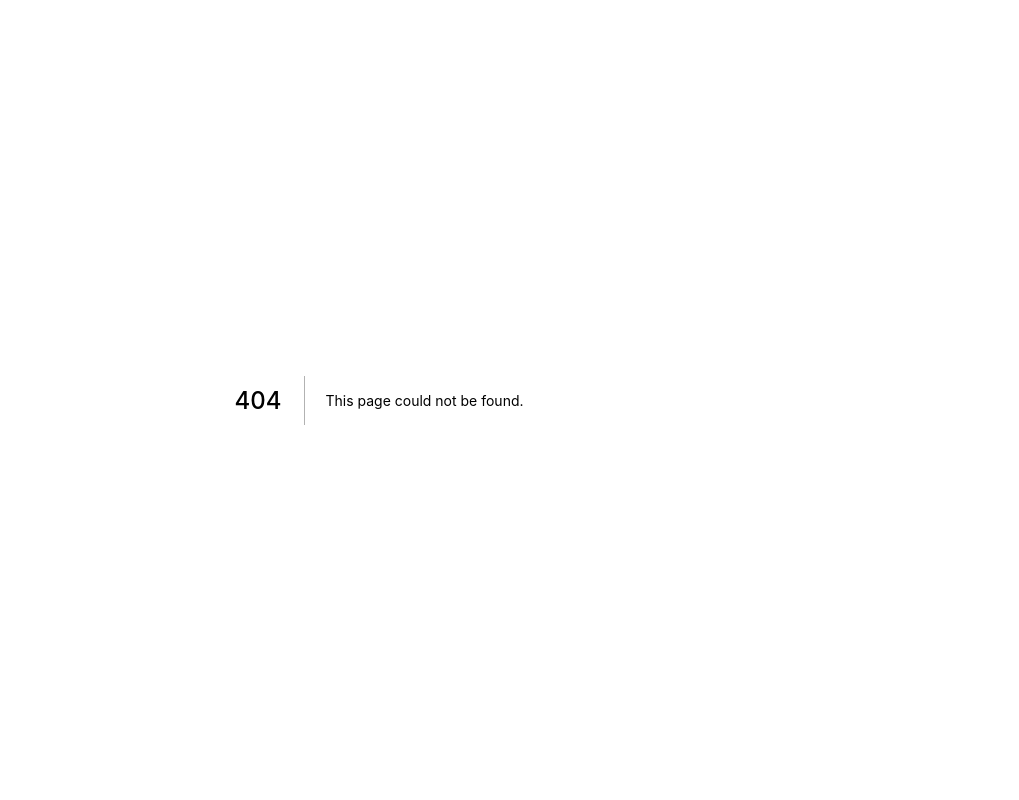
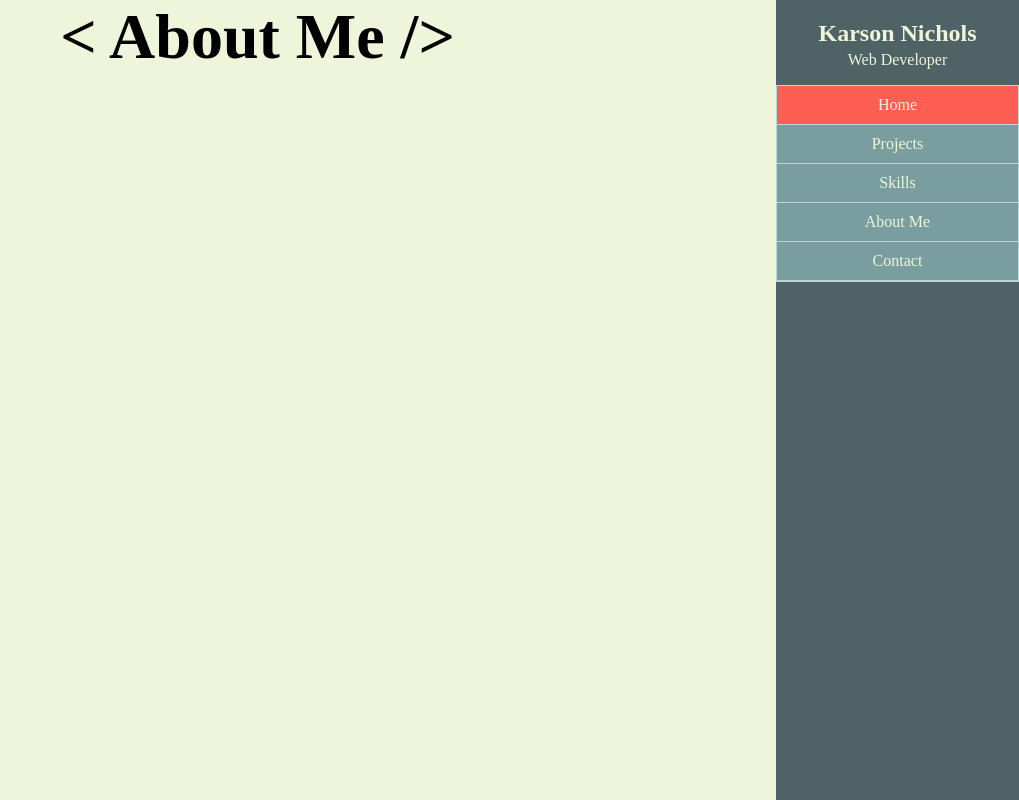
Before and after one commit to nicholsk18/portfolio, a Next.js app: page /about in a window 1280 px wide. Before the commit this address had no page. Shown: the whole page, without its empty margins (261-1280 px from the left). Built offline with nearby package versions, Linux system fonts and the light colour scheme.

Commit message:
renamed files

```diff
--- a/src/components/nav.jsx
+++ b/src/components/nav.jsx
@@ -19,19 +19,19 @@ const Nav = () => {
           <a className={`${nav_link} ${active}`}>Home</a>
         </Link>
 
-        <Link href="/Projects">
+        <Link href="/projects">
           <a className={nav_link}>Projects</a>
         </Link>
 
-        <Link href="/Skills">
+        <Link href="/skills">
           <a className={nav_link}>Skills</a>
         </Link>
 
-        <Link href="/About">
+        <Link href="/about">
           <a className={nav_link}>About Me</a>
         </Link>
 
-        <Link href="/Contact">
+        <Link href="/contact">
           <a className={nav_link}>Contact</a>
         </Link>
       </div>
```
Also changed, not shown: src/pages/about.jsx (renamed from src/pages/About.jsx), src/pages/contact.jsx (renamed from src/pages/Contact.jsx), src/pages/projects.jsx (renamed from src/pages/Projects.jsx), src/pages/skills.jsx (renamed from src/pages/Skills.jsx).
